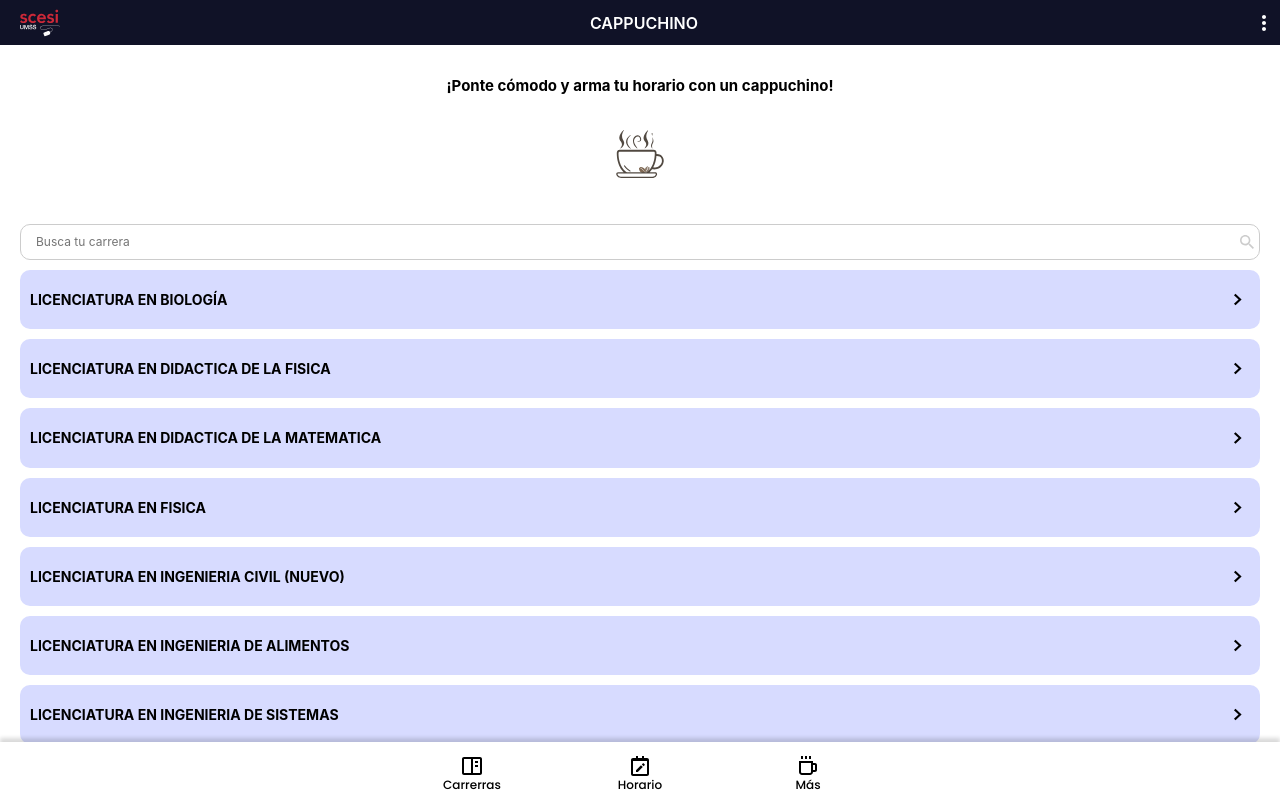
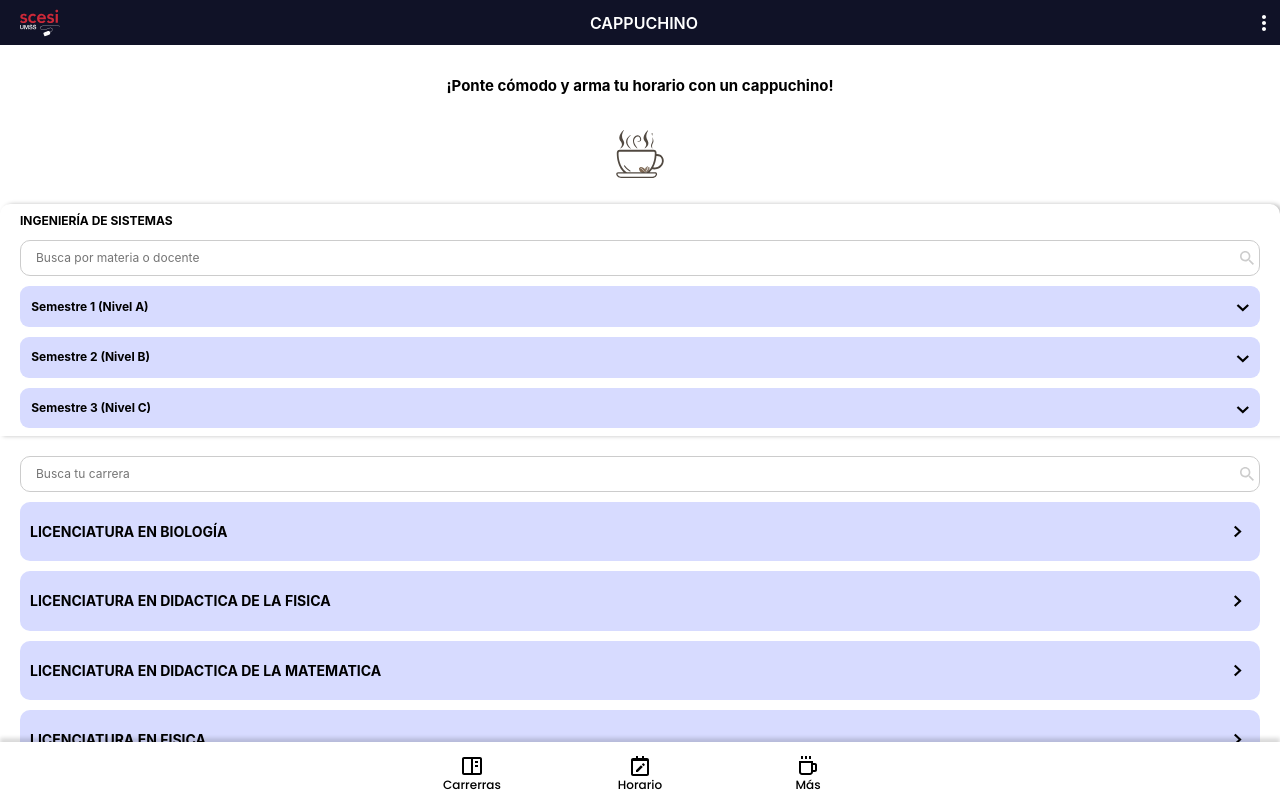
Before and after one commit to scesi/cappuccino-app, a React (Vite) app: page / in a window 1280 px wide. Shown: the top 800 px of the page. Built offline with nearby package versions, Linux system fonts and the light colour scheme.

Commit message:
feat: add example

```diff
--- a/src/home/views/home/index.tsx
+++ b/src/home/views/home/index.tsx
@@ -3,11 +3,35 @@ import { HeroSection, LinkCard } from '@/home/components'
 import { SearchBar } from '@/shared/ui'
 
 import styles from './home-page.module.css'
+import { CareerDetails, SemesterAccordion } from '@/schedule/components'
 
 export const HomePage = () => {
   return (
     <>
       <HeroSection />
+
+      <CareerDetails careerName="INGENIERÍA DE SISTEMAS">
+        <SemesterAccordion
+          semester={{
+            name: 'Semestre 1 (Nivel A)',
+            subjects: [],
+          }}
+        ></SemesterAccordion>
+
+        <SemesterAccordion
+          semester={{
+            name: 'Semestre 2 (Nivel B)',
+            subjects: [],
+          }}
+        ></SemesterAccordion>
+
+        <SemesterAccordion
+          semester={{
+            name: 'Semestre 3 (Nivel C)',
+            subjects: [],
+          }}
+        ></SemesterAccordion>
+      </CareerDetails>
 
       <section className={styles.careers}>
         <SearchBar title="Busca tu carrera" />
```
